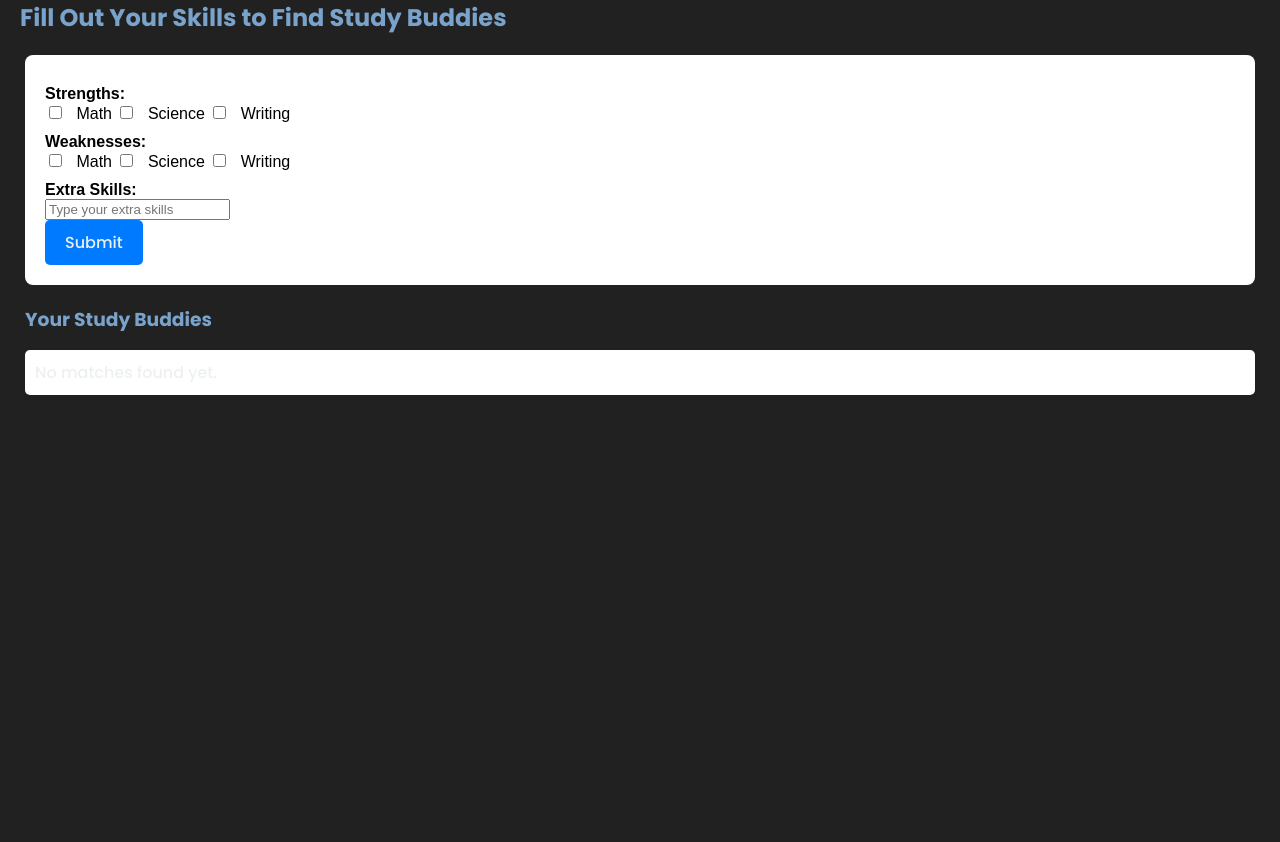
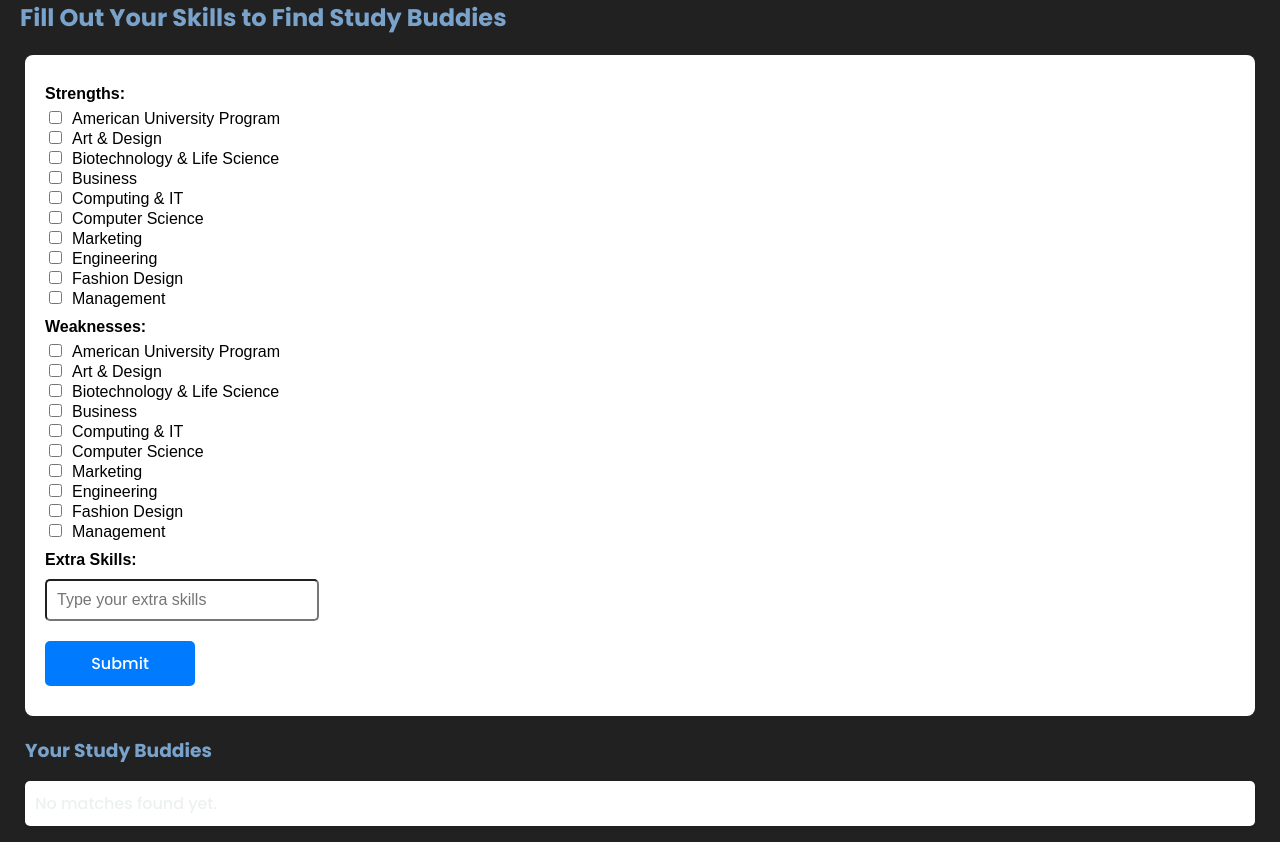
Before and after one commit to soohong-26/EduBuddy, a PHP site: page /study_buddies.php in a window 1280 px wide. Shown: the part 170-1012 px from the top of the page. Before the commit the page ends 565 px from the top, so only its background shows below. Run offline with PHP 8.4, Linux system fonts and the light colour scheme; the visitor is signed in with stand-in values (Sample User, id 1); data that the repository does not hold is empty.

Commit message:
CSS for the page is customised

```diff
--- a/study_buddies.php
+++ b/study_buddies.php
@@ -114,7 +114,7 @@ $stmt->close();
         }
 
         label {
-            margin-top: 10px;
+            margin: 10px 0 5px 0;
             display: block;
             font-weight: bold;
         }
@@ -159,6 +159,43 @@ $stmt->close();
             border-radius: 5px;
             box-shadow: 0 2px 4px rgba(0,0,0,0.1);
         }
+
+        .buddy-username {
+            color: black;
+            font-weight: bold;
+            font-size: 20px;
+        }
+
+        .buddy-strength {
+            color: black;
+        }
+
+        .buddy-weakness {
+            color: black;
+        }
+
+        /* Extra Skills */
+        .extra-skills-placeholder {
+            width: 250px;
+            padding: 10px;
+            margin: 5px 0 10px 0;
+            border-radius: 5px;
+            background: rgba(255, 255, 255, 0.2);
+            color: var(--text);
+            font-size: 16px;
+        }
+
+        .extra-skills-button {
+            width: 150px;
+            padding: 10px;
+            margin: 10px 0 10px 0;
+            border-radius: 5px;
+            color: white;
+            font-size: 16px;
+            cursor: pointer;
+            transition: background-color 0.3s ease;
+        }
+
     </style>
 </head>
 <body>
@@ -169,26 +206,44 @@ $stmt->close();
 <h2 class="title-page">Fill Out Your Skills to Find Study Buddies</h2>
 <form action="" class="skills-form" method="POST">
     <div>
+        <!-- Strength Boxes -->
         <label>Strengths:</label>
         <div>
-            <input type="checkbox" name="strengths[]" value="Math"> Math
-            <input type="checkbox" name="strengths[]" value="Science"> Science
-            <input type="checkbox" name="strengths[]" value="Writing"> Writing
+            <input type="checkbox" name="strengths[]" value="American University Program">American University Program <br>
+            <input type="checkbox" name="strengths[]" value="Art & Design">Art & Design <br>
+            <input type="checkbox" name="strengths[]" value="Biotechnology & Life Science">Biotechnology & Life Science <br>
+            <input type="checkbox" name="strengths[]" value="Business">Business <br>
+            <input type="checkbox" name="strengths[]" value="Computing & IT">Computing & IT <br>
+            <input type="checkbox" name="strengths[]" value="Computer Science">Computer Science <br>
+            <input type="checkbox" name="strengths[]" value="Marketing">Marketing <br>
+            <input type="checkbox" name="strengths[]" value="Engineering">Engineering <br>
+            <input type="checkbox" name="strengths[]" value="Fashion Design">Fashion Design <br>
+            <input type="checkbox" name="strengths[]" value="Management">Management <br>
         </div>
     </div>
     <div>
+        <!-- Weakness Boxes -->
         <label>Weaknesses:</label>
         <div>
-            <input type="checkbox" name="weaknesses[]" value="Math"> Math
-            <input type="checkbox" name="weaknesses[]" value="Science"> Science
-            <input type="checkbox" name="weaknesses[]" value="Writing"> Writing
+            <input type="checkbox" name="weaknesses[]" value="American University Program">American University Program <br>
+            <input type="checkbox" name="weaknesses[]" value="Art & Design">Art & Design <br>
+            <input type="checkbox" name="weaknesses[]" value="Biotechnology & Life Science">Biotechnology & Life Science <br>
+            <input type="checkbox" name="weaknesses[]" value="Business">Business <br>
+            <input type="checkbox" name="weaknesses[]" value="Computing & IT">Computing & IT <br>
+            <input type="checkbox" name="weaknesses[]" value="Computer Science">Computer Science <br>
+            <input type="checkbox" name="weaknesses[]" value="Marketing">Marketing <br>
+            <input type="checkbox" name="weaknesses[]" value="Engineering">Engineering <br>
+            <input type="checkbox" name="weaknesses[]" value="Fashion Design">Fashion Design <br>
+            <input type="checkbox" name="weaknesses[]" value="Management">Management <br>
         </div>
     </div>
     <div>
+        <!-- Extra Skills -->
         <label>Extra Skills:</label>
-        <input type="text" name="extra_skills" placeholder="Type your extra skills">
+        <!-- Placeholder -->
+        <input class="extra-skills-placeholder" type="text" name="extra_skills" placeholder="Type your extra skills">
     </div>
-    <button type="submit">Submit</button>
+    <button class="extra-skills-button" type="submit">Submit</button>
 </form>
 
 <div class="buddies-list">
@@ -196,10 +251,12 @@ $stmt->close();
     <ul>
         <?php if (!empty($matches)) : ?>
             <?php foreach ($matches as $match) : ?>
+                <!-- The box -->
                 <li>
-                    <strong><?php echo htmlspecialchars($match['username']); ?></strong><br>
-                    Strengths: <?php echo htmlspecialchars($match['strengths']); ?><br>
-                    Weaknesses: <?php echo htmlspecialchars($match['weaknesses']); ?>
+                    <strong class="buddy-username"><?php echo htmlspecialchars($match['username']); ?></strong><br>
+                    <span class="buddy-strength">Strengths: <?php echo htmlspecialchars($match['strengths']); ?></span>
+                    <br>
+                    <span class="buddy-weakness">Weaknesses: <?php echo htmlspecialchars($match['weaknesses']); ?></span>
                 </li>
             <?php endforeach; ?>
         <?php else : ?>
```
